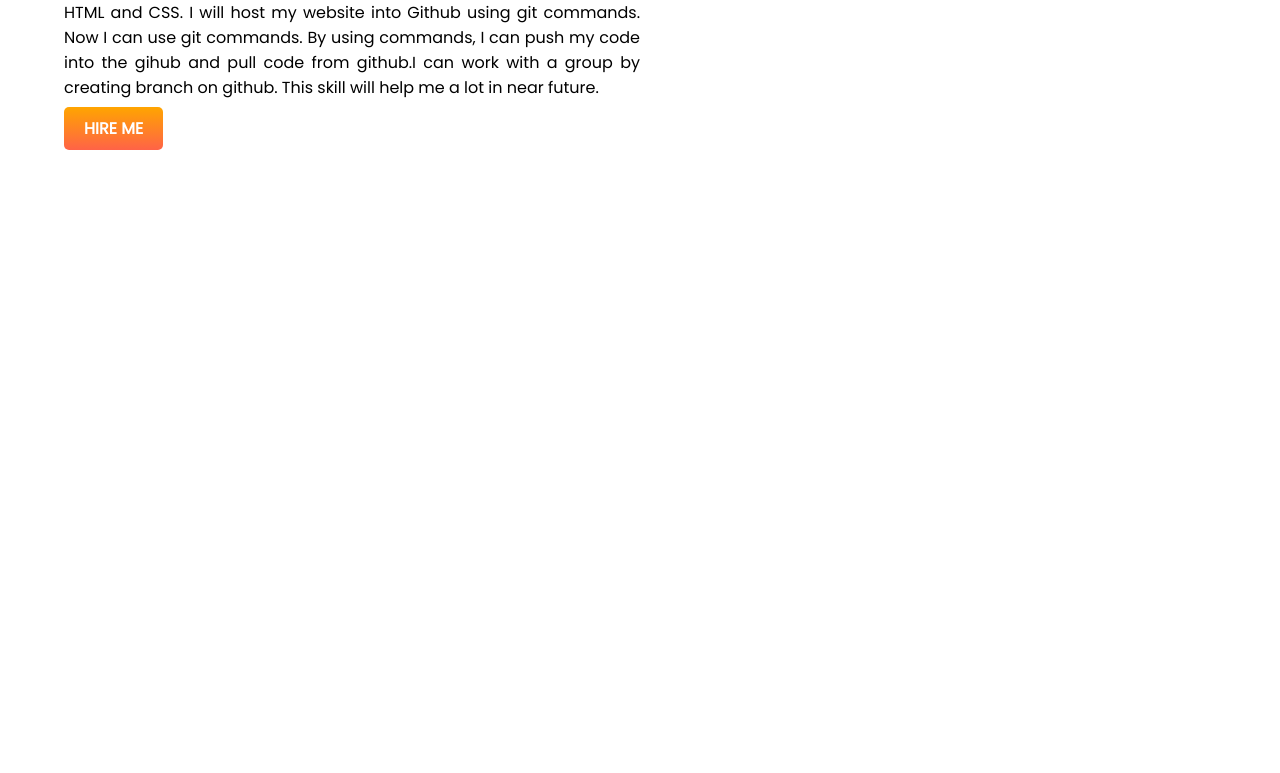
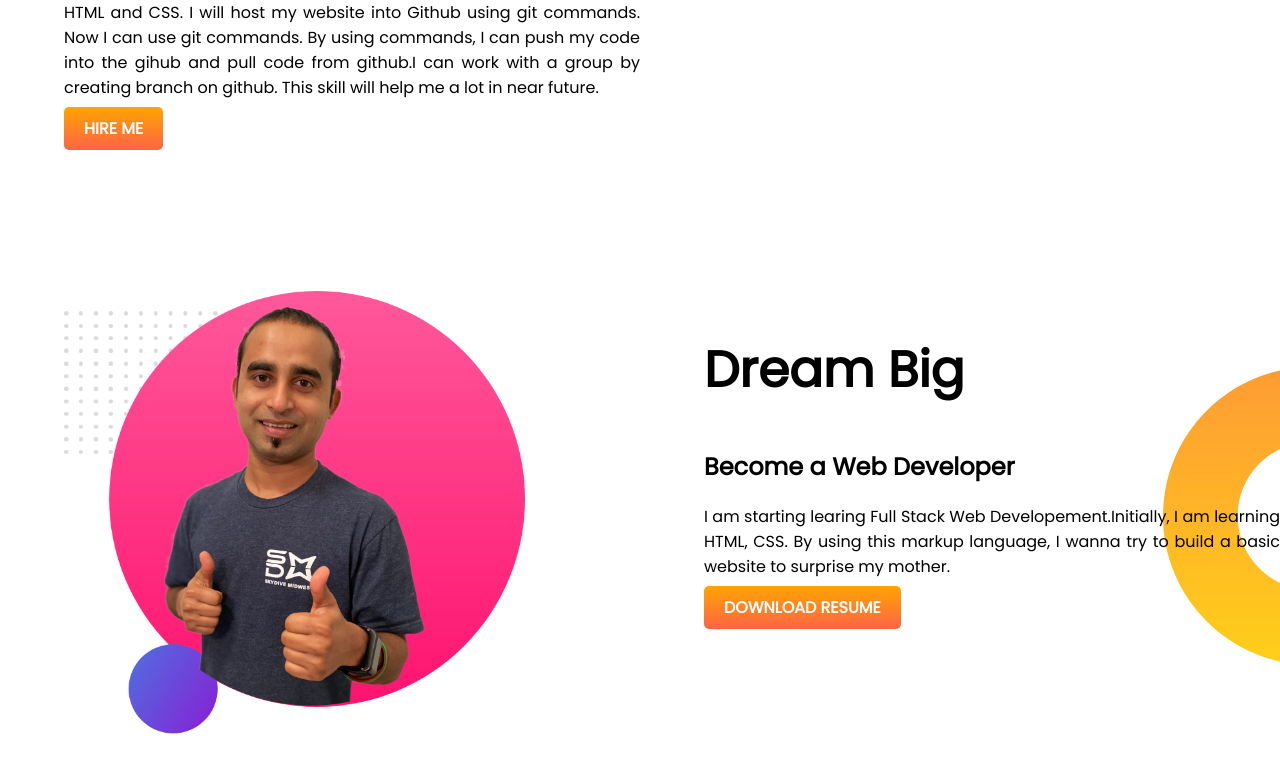
Before and after one commit to Nadim-Nion/developer-portfolio, a plain HTML site: page index.html in a window 1280 px wide. Shown: the part 447-1220 px from the top of the page. Before the commit the page ends 800 px from the top, so only its background shows below. Drawn offline with Linux system fonts and the light colour scheme.

Commit message:
dream big added

```diff
--- a/index.html
+++ b/index.html
@@ -31,6 +31,23 @@
         </div>
     </section>
 
+    <section class="dream-big">
+        <div class="half-width">
+            <img src="images/jhankar2.png" alt="">
+        </div>
+
+        <div class="half-width">
+            <h1>Dream Big</h1>
+            <h2>Become a Web Developer</h2>
+            <p>I am starting learing Full Stack Web Developement.Initially, I am learning HTML, CSS. By using this
+                markup language, I wanna try to build a basic website to surprise my mother.
+            </p>
+            <a class="link-button" target="_blank" href="">DOWNLOAD RESUME</a>
+        </div>
+    </section>
+
+
+
 
 
 </body>
--- a/style.css
+++ b/style.css
@@ -15,6 +15,7 @@ p{
 
 section{
     display: flex;
+    margin-bottom: 150px;
 }
 
 .half-width{
@@ -39,3 +40,9 @@ section{
     background-image: url(images/top-banner.png);
     background-repeat: no-repeat;
 }
+
+.dream-big{
+    background-image: url(images/dream-bg.png);
+    background-repeat: no-repeat;
+    background-position: right;
+}
```
